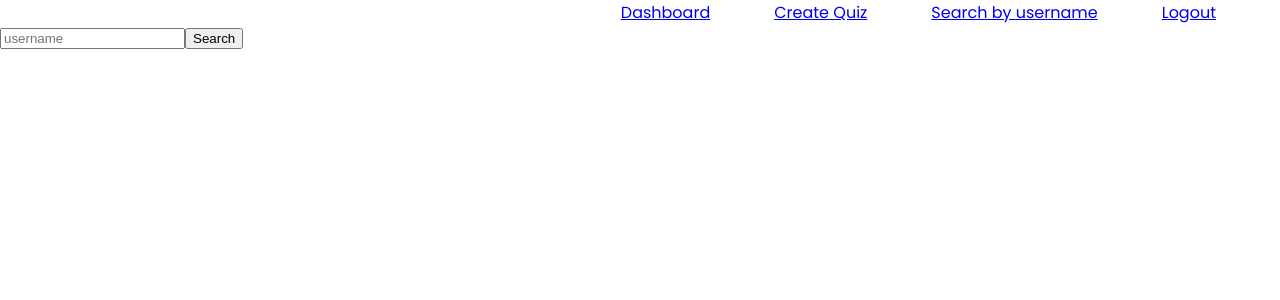
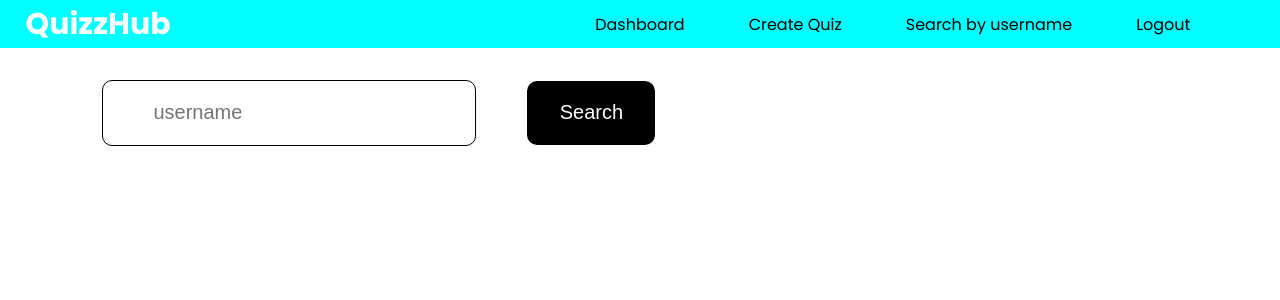
Before and after one commit to adithyag1/QuizzHub, a React (Create React App) app in the folder frontend/: page /searchquiz in a window 1280 px wide. Shown: the top 300 px of the page. Built offline with nearby package versions, Linux system fonts and the light colour scheme.

Commit message:
frontend done

```diff
--- a/frontend/src/App.css
+++ b/frontend/src/App.css
@@ -2,7 +2,6 @@
   box-sizing: border-box;
 }
 .App {
-  text-align: center;
   box-sizing: border-box;
 }
 
@@ -51,7 +50,7 @@
   height: 8.19vh;
   width: 29.21vw;
   margin-bottom: 3.19vh;
-  border: none;
+  border: 1px black solid;
   border-radius: 10px;
   font-size: 20px;
   padding-left: 50px;
@@ -74,35 +73,18 @@
 .dashboard-navigate{
   display: flex;
   justify-content: space-around;
+  margin-bottom: 8vh;
 
 }
 
 .dashboard-navigate-element{
   cursor: pointer;
+  font-size: 24px;
 }
 .active{
   border-bottom: 2px black solid;
 }
 
-.div1{
- margin: 10vh 5vw;
-
-}
-.questions-create-quiz{
-  display: flex;
-  align-items: center;
-  margin-bottom: 5vh;
-}
-.question-label{
-  margin-right: 2vw;
-}
-.options-create-quiz{
-  display: flex;
-  margin-bottom: 2.5vh;
-}
-.option-label{
-  margin-right: 3.5vw;
-}
 .quiz-list-box{
   display: flex;
   flex-direction: column;
@@ -117,14 +99,108 @@
   justify-content: space-between;
 
 }
-.navbar{
-  display: flex ;
+.navbar {
+  background-color: aqua;
+  height: 6vh;
+  display: flex;
   justify-content: flex-end;
+  align-items: center;
+  margin-bottom: 4vh;
+  padding: auto 2vw;
 }
+
 
 .navbar-element{
   margin-left: 5vw;
+  color: #000000;
+}
+.appname {
+  color: #ffffff;
+  font-weight: 700;
+  font-size: 30px;
+  margin-right: auto;
+  padding-left: 2vw;
+}
+.user{
+  color: #ffffff;
+  font-weight: 700;
+  padding-right: 2vw;
+}
+.navbar-link{
+  color: #000000;
+  text-decoration: none;
 }
 .register{
   cursor: pointer;
 }
+
+.view-quiz-container{
+  margin: auto 8vw;
+}
+.view-quiz-question-header{
+  display: flex;
+  align-items: center;
+
+}
+.view-quiz-header-element{
+  margin-right: 1vw;
+  font-weight: 600;
+}
+.view-quiz-question{
+  margin-bottom: 5vh;
+
+}
+.created-quizzes-container{
+  margin: auto 5vw;
+}
+.search-button{
+  margin-left: 4vw;
+  border: none;
+  height: 8vh;
+  width: 10vw;
+  font-weight: 300;
+  font-size: 20px;
+  border-radius: 10px;
+  color: #ffffff;
+  background-color: #000000;
+  cursor: pointer;
+}
+.question-text-box {
+  margin-bottom: 3.19vh;
+  border: 1px black solid;
+  border-radius: 10px;
+  font-size: 16px;
+  padding-left: 5px;
+  background-color: #ffffff;
+}
+.question-header-create-quiz{
+  display: flex;
+  gap: 1vw;
+  align-items: center;
+  margin-bottom: 2vh;
+}
+.create-quiz-button{
+  border: none;
+  height: 6vh;
+  width: 8vw;
+  font-weight: 300;
+  font-size: 14px;
+  border-radius: 10px;
+  color: #ffffff;
+  background-color: #000000;
+  cursor: pointer;
+}
+
+.option-text-box{
+    border: 1px black solid;
+    border-radius: 5px;
+    font-size: 16px;
+    padding-left: 10px;
+    background-color: #ffffff;
+}
+.one-question{
+  margin-bottom: 5vh;
+}
+.create-quiz-footer{
+  margin-top: 5vh;
+}
--- a/frontend/src/App.js
+++ b/frontend/src/App.js
@@ -13,7 +13,7 @@ function App() {
   const [activeUsername, setActiveUsername] = useState(null);
   const [activeUserId, setActiveUserId] = useState(null);
   return (
-    <>
+    <div className='App'>
       <BrowserRouter>
         <AuthContext.Provider value={{ activeUsername, setActiveUsername, activeUserId, setActiveUserId }}>
           <Routes>
@@ -26,7 +26,7 @@ function App() {
           </Routes>
         </AuthContext.Provider>
       </BrowserRouter>
-    </>
+    </div>
   );
 }
 
--- a/frontend/src/components/CreatedQuizzes.js
+++ b/frontend/src/components/CreatedQuizzes.js
@@ -66,8 +66,7 @@ function CreatedQuizzes(props) {
 
 
   return (
-    <div>
-      <h2>Created Quizzes</h2>
+    <div className='created-quizzes-container'>
       {quizList.length > 0 ? (
         <ul>
           {quizList.map((quiz) => (
--- a/frontend/src/components/Navbar.js
+++ b/frontend/src/components/Navbar.js
@@ -6,11 +6,12 @@ function Navbar() {
   const {activeUsername, setActiveUsername}= useContext(AuthContext);
   return (
     <div className='navbar'>
-      <div className='navbar-element'><Link to='/dashboard'>Dashboard</Link></div>
-      <div className='navbar-element'><Link to='/createquiz'>Create Quiz</Link></div>
-      <div className='navbar-element'><Link to='/searchquiz'>Search by username</Link></div>
-      <div className='navbar-element' onClick={()=>{setActiveUsername(null)}}><Link to='/'>Logout</Link></div>
-      <div className='navbar-element'>{activeUsername}</div>
+      <div className='appname'>QuizzHub</div>
+      <div className='navbar-element'><Link className='navbar-link' to='/dashboard'>Dashboard</Link></div>
+      <div className='navbar-element'><Link className='navbar-link'to='/createquiz'>Create Quiz</Link></div>
+      <div className='navbar-element'><Link className='navbar-link' to='/searchquiz'>Search by username</Link></div>
+      <div className='navbar-element' onClick={()=>{setActiveUsername(null)}}><Link className='navbar-link' to='/'>Logout</Link></div>
+      <div className='navbar-element user'>{activeUsername}</div>
     </div>
   )
 }
--- a/frontend/src/components/TakenQuizzes.js
+++ b/frontend/src/components/TakenQuizzes.js
@@ -31,8 +31,7 @@ function TakenQuizzes() {
   };
 
   return (
-    <div>
-      <h2>Created Quizzes</h2>
+    <div className='created-quizzes-container'>
       {quizResultList.length > 0 ? (
         <ul>
           {quizResultList.map((quiz) => (
--- a/frontend/src/pages/user/SearchQuiz.js
+++ b/frontend/src/pages/user/SearchQuiz.js
@@ -19,15 +19,15 @@ function SearchQuiz() {
   return (
     <div>
       <Navbar />
-      <div>
+      <div className='view-quiz-container'>
         <label>
-          <input type='text' placeholder='username' onChange={(e) => {
+          <input className='text-box-plain' type='text' placeholder='username' onChange={(e) => {
             setSearchedUser(e.target.value);
             setShowQuizList(false);
           }} />
-          <button onClick={handleSearch}>Search</button>
+          <button className='search-button' onClick={handleSearch}>Search</button>
         </label>
-      </div>
+
       {showQuizList ? (
         !sameUser ? (
           <CreatedQuizzes username={searchedUser} />
@@ -37,6 +37,7 @@ function SearchQuiz() {
       ) : (
         <div></div>
       )}
+      </div>
 
     </div>
   );
--- a/frontend/src/pages/user/TakeQuiz.js
+++ b/frontend/src/pages/user/TakeQuiz.js
@@ -7,11 +7,11 @@ import { useNavigate } from 'react-router-dom';
 
 function TakeQuiz() {
   const { quizid } = useParams();
-  const {activeUserId} = useContext(AuthContext);
+  const { activeUserId } = useContext(AuthContext);
   const [quizName, setQuizName] = useState('');
   const [questionList, setQuestionList] = useState([]);
   const [optionsMarked, setOptionsMarked] = useState([]);
-  const navigate= useNavigate();
+  const navigate = useNavigate();
   useEffect(() => {
     fetchQuiz();
   }, []);
@@ -87,7 +87,7 @@ function TakeQuiz() {
     console.log('options: ', optionsMarked);
 
     const score = calculateScores();
-    await addTakenQuiz(score).then(()=>{
+    await addTakenQuiz(score).then(() => {
       navigate('/dashboard');
     })
 
@@ -97,14 +97,16 @@ function TakeQuiz() {
   return (
     <div>
       <Navbar />
-      <h2>Taken Quizzes</h2>
+      <div className='view-quiz-container'>
         {quizName !== '' && <h2>{quizName}</h2>}
         {questionList.length > 0 && (
-        <div>
+          <div >
             {questionList.map((question, index) => (
-            <div key={index}>
-              <h3>Q{question.questionNo}. </h3>
-              <p>{question.question}</p>
+              <div className='view-quiz-question' key={index}>
+                <div className='view-quiz-question-header'>
+                  <p className='view-quiz-header-element'>Q{question.questionNo}. </p>
+                  <p className='view-quiz-header-element'>{question.question}</p>
+                </div>
                 <div>
                   {question.options.map((option, optionIndex) => (
                     <div key={optionIndex}>
@@ -129,6 +131,7 @@ function TakeQuiz() {
           </div>
         )}
       </div>
+    </div>
   );
 }
 
--- a/frontend/src/pages/user/ViewQuiz.js
+++ b/frontend/src/pages/user/ViewQuiz.js
@@ -31,18 +31,21 @@ function ViewQuiz() {
   return (
     <div>
       <Navbar />
+      <div className='view-quiz-container'>
       {quizName !== '' && <h2>{quizName}</h2>}
       {questionList.length > 0 && (
-        <div>
+        <div >
           {questionList.map((question, index) => (
-            <div key={index}>
-              <h3>Q{question.questionNo}. </h3>
-              <p>{question.question}</p>
+            <div className='view-quiz-question' key={index}>
+              <div className='view-quiz-question-header'>
+              <p className='view-quiz-header-element'>Q{question.questionNo}. </p>
+              <p className='view-quiz-header-element'>{question.question}</p>
+              </div>
               <div>
                 {question.options.map((option, optionIndex) => (
                   <div key={optionIndex}>
                     {option.optionNumber}. {option.option}
-                    {option.optionNumber === question.correctOption && <strong> (Correct Option)</strong>}
+                    {option.optionNumber === question.correctOption && <span className='view-quiz-header-element'> (Correct Option)</span>}
                   </div>
                 ))}
               </div>
@@ -52,6 +55,7 @@ function ViewQuiz() {
         </div>
       )}
     </div>
+    </div>
   );
 }
 
```
Also changed, not shown: frontend/src/pages/user/CreateQuiz.js (+19 -13 lines). Lines whose indentation alone changed are shown as unchanged.
